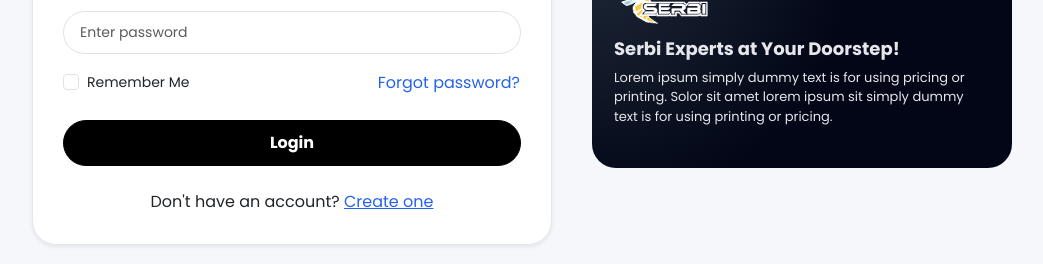
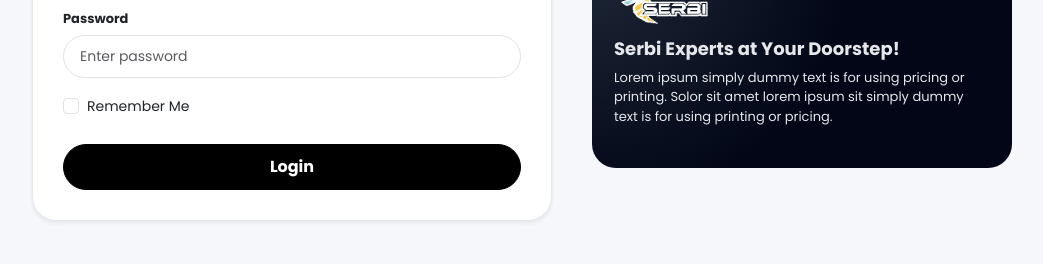
Before and after one commit to 0SyedAli/serbi-corporation, a Next.js app: page /auth/login in a window 1280 px wide. Shown: the part 436-700 px from the top of the page, without its empty margins (68-1111 px from the left). Built offline with nearby package versions, Linux system fonts and the light colour scheme.

Commit message:
Update page.jsx

```diff
--- a/src/app/auth/login/page.jsx
+++ b/src/app/auth/login/page.jsx
@@ -87,9 +87,9 @@ export default function AdminLoginPage() {
               Remember Me
             </label>
           </div>
-          <Link href="/auth/forgot" className="btn btn-link p-0 auth-link small text-decoration-none">
+          {/* <Link href="/auth/forgot" className="btn btn-link p-0 auth-link small text-decoration-none">
             Forgot password?
-          </Link>
+          </Link> */}
         </div>
         <button
           type="submit"
@@ -100,12 +100,12 @@ export default function AdminLoginPage() {
         </button>
       </form>
 
-      <p className="auth-switch mt-4 mb-0 text-center">
+      {/* <p className="auth-switch mt-4 mb-0 text-center">
         Don&apos;t have an account?{" "}
         <Link href="/auth/signup" className="auth-link">
           Create one
         </Link>
-      </p>
+      </p> */}
     </div>
   );
 }
```
